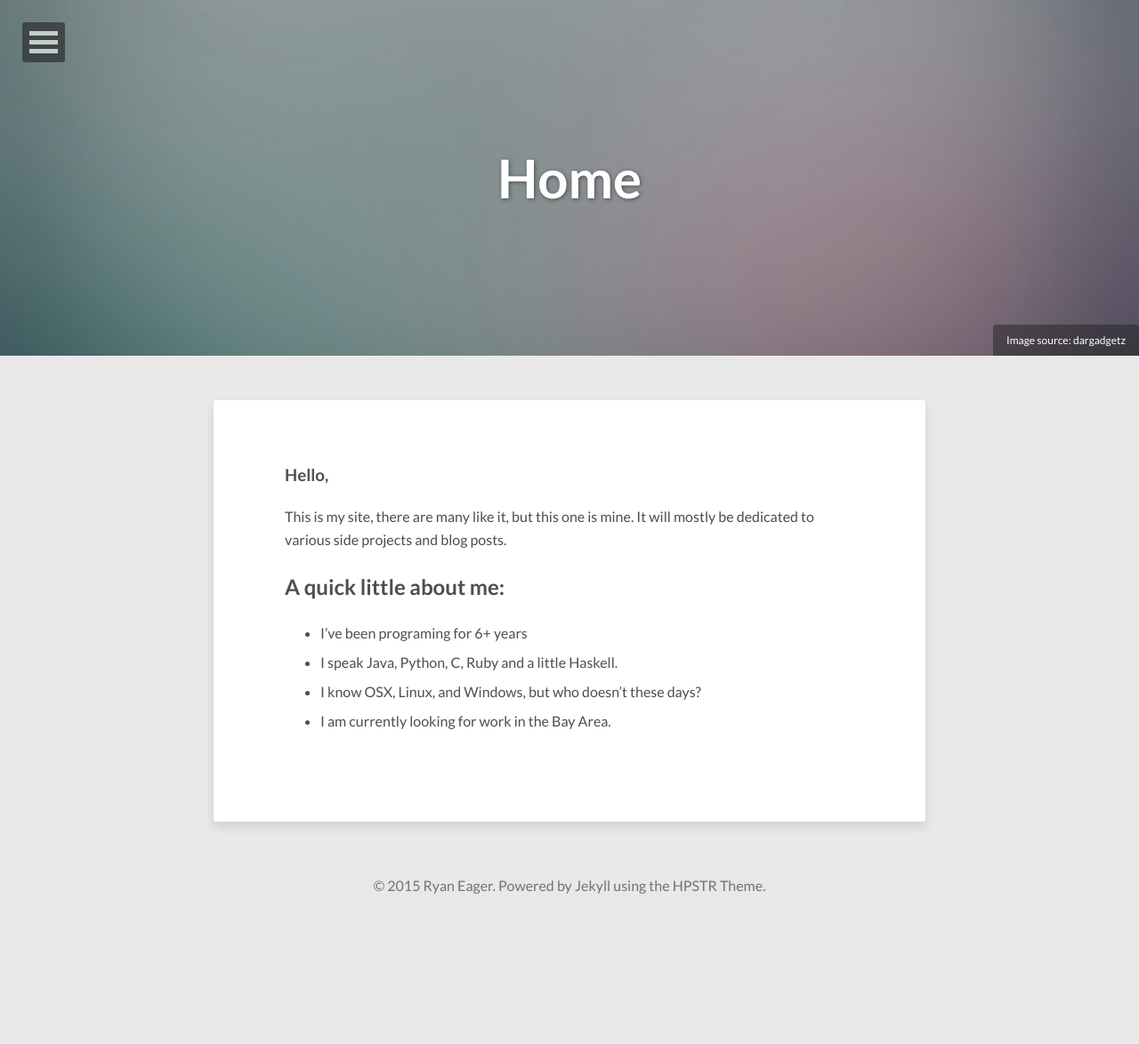
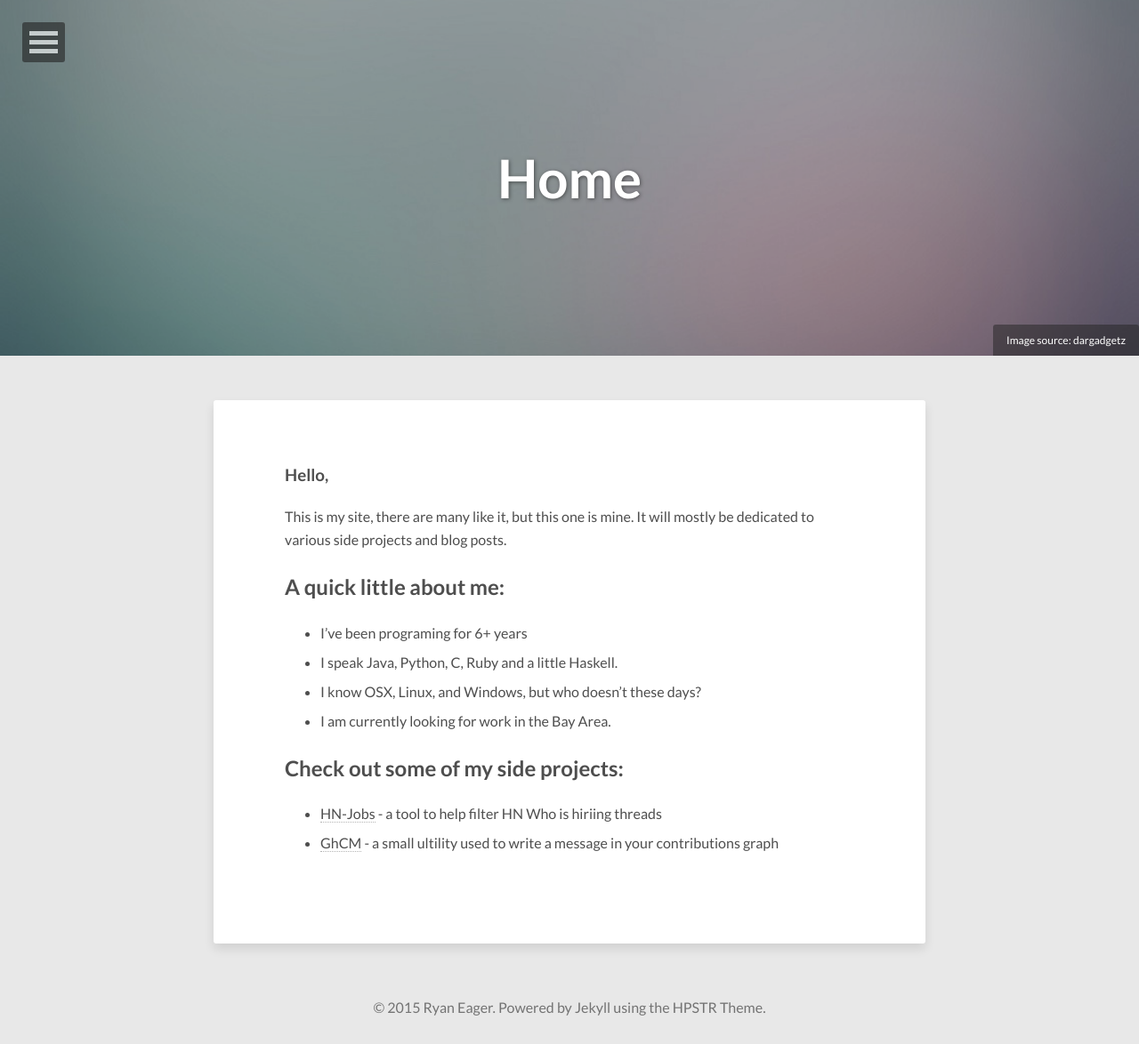
Before and after one commit to RyanEager/ryaneager.github.io, a Jekyll site: the page built from index.html, in a window 1280 px wide. Shown: the whole page at 89% size. Built offline with Jekyll 4.4.1, drawn with Linux system fonts in a browser that asks for light colours; nearby versions of some CDN libraries; before the commit the page ends 1037 px from its top, so only the background shows below that.

Commit message:
updated homepage

```diff
--- a/index.html
+++ b/index.html
@@ -22,3 +22,11 @@ comments: false
   <li>I know OSX, Linux, and Windows, but who doesn’t these days?</li>
   <li>I am currently looking for work in the Bay Area.</li>
 </ul>
+
+<h2>Check out some of my side projects:</h2>
+
+<ul>
+  <li><a href="/HN-Jobs/">HN-Jobs</a> - a tool to help filter HN Who is hiriing threads</li>
+  <li><a href="https://github.com/RyanEager/GhCM">GhCM</a> - a small ultility used to write a message in your contributions graph</li>
+
+</ul>
```
